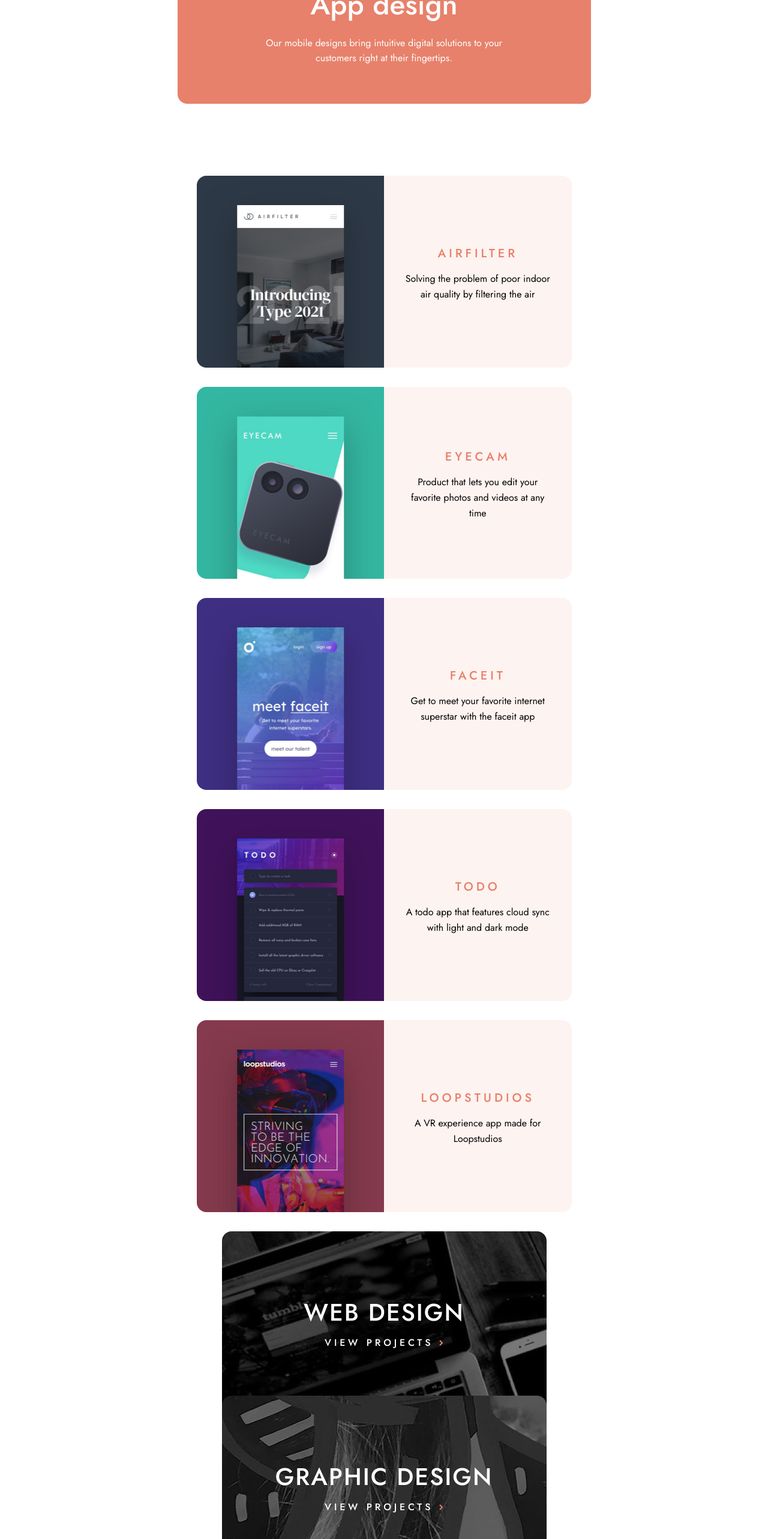
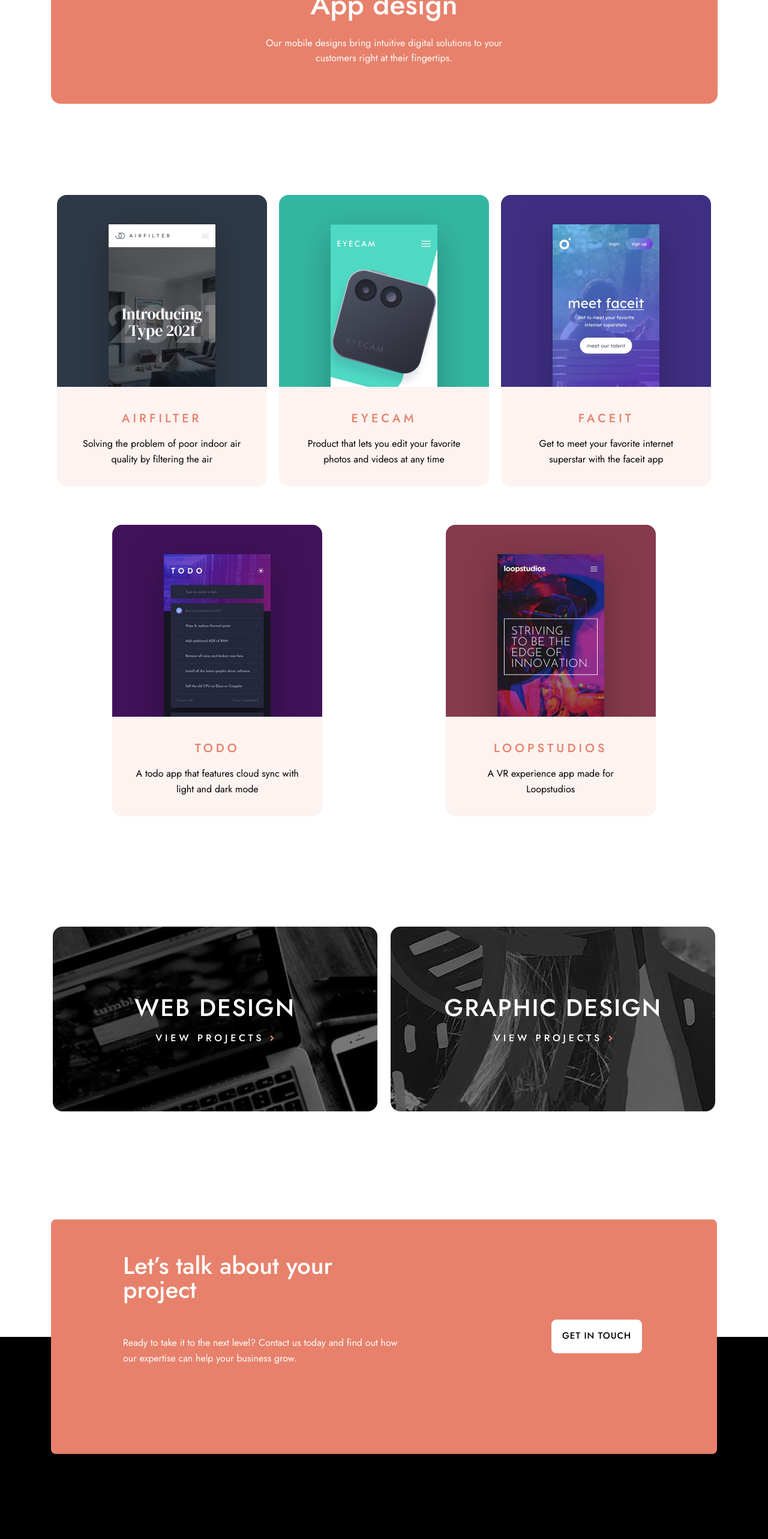
Before and after one commit to MareikeW/designo-multipage-website, a React (Create React App) app: page /appdesign in a window 1280 px wide. Shown: the part 234-2800 px from the top of the page at 60% size. Built offline with nearby package versions, Linux system fonts and the light colour scheme.

Commit message:
Homepage + Designpages Desktopversion

```diff
--- a/src/components/CharacteristicCard/characteristicCard-styles.js
+++ b/src/components/CharacteristicCard/characteristicCard-styles.js
@@ -24,6 +24,16 @@ export const StyledCharacteristicCard = styled.div`
     @media (min-width: 750px) {
         padding: 0;
     }
+
+    @media (min-width: 1200px) {
+        display: block;
+        text-align: center;
+        margin-top: 10em;
+
+        &:first-of-type {
+            margin-top: 10em;
+        }
+    }
 `
 
 export const StyledTextContainer = styled.div`
@@ -39,4 +49,16 @@ export const StyledTextContainer = styled.div`
         width: 27.44em;
         text-align: left;
     }
+
+    @media (min-width: 1024px) {
+            text-align: center;
+            margin: 0 auto;
+            width: 21.875em;
+    }
 `
+
+export const StyledCharacteristicHomeContainer = styled.div`
+    @media (min-width: 1200px) {
+        display: flex;
+    }
+`
--- a/src/components/DesignCard/designCard-styles.js
+++ b/src/components/DesignCard/designCard-styles.js
@@ -22,8 +22,8 @@ export const StyledContainer = styled.div`
         max-width: 625px;
     }
 
-    @media (min-width: 1024px) {
-        width: 541px;
+    @media (min-width: 1140px) {
+        max-width: 541px;
 
         position: ${({height}) => {
             if (height) return "absolute";
@@ -71,8 +71,8 @@ export const StyledDesignCardContainer = styled.div`
         }};
     }
 
-    @media (min-width: 1024px) {
-        width: 541px;
+    @media (min-width: 1140px) {
+        max-width: 541px;
         height: 308px;
         height: ${({height}) => {
             if (height === "webdesignDesktop") return "640px";
@@ -129,8 +129,8 @@ export const StyledText = styled.div`
         }
     }
 
-    @media (min-width: 1024px) {
-        width: 541px;
+    @media (min-width: 1140px) {
+        max-width: 541px;
         height: 308px;
 
         height: ${({height}) => {
@@ -140,10 +140,20 @@ export const StyledText = styled.div`
 `
 
 export const StyledDesignCardsHomeContainer = styled.div`
-    @media (min-width: 1024px) {
+    @media (min-width: 1140px) {
         position: relative;
         height: 640px;
         width: 1112px;
         margin: 0 auto;
     }
 `
+
+export const StyledDesignCardsPageContainer = styled.div`
+    @media (min-width: 1140px) {
+        max-width: 1150px;
+        margin: 0 auto;
+        display: flex;
+        justify-content: space-evenly;
+        margin-bottom: 10em;
+    }
+`
--- a/src/components/GetInTouch-Component/getInTouch-styles.js
+++ b/src/components/GetInTouch-Component/getInTouch-styles.js
@@ -6,7 +6,6 @@ export const ContainerPosition = styled.div`
 `
 
 export const StyledGetInTouchContainer = styled.div`
-    max-width: 600px;
     background-color: #E7816B;
     border-radius: 0.5rem;
     color: #FFFFFF;
@@ -59,4 +58,23 @@ export const StyledGetInTouchContainer = styled.div`
             padding: 0 3em;
         }
     }
+
+    @media (min-width: 1200px) {
+        display: flex;
+        width: 1110px;
+
+        div {
+            max-width: 459px;
+            text-align: left;
+            margin-left: 6em;
+        }
+
+        p {
+            padding: 0;
+        }
+
+        button {
+            margin: 7.375em 0 7.375em 17em;
+        }
+    }
 `
--- a/src/components/Hero-Components/HeroAbout.js
+++ b/src/components/Hero-Components/HeroAbout.js
@@ -1,6 +1,7 @@
 import React from "react";
 import heroAboutImage from "../../assets/about/mobile/image-about-hero.jpg";
 import heroAboutImageTablet from "../../assets/about/tablet/image-about-hero.jpg";
+import heroAboutImageDesktop from "../../assets/about/desktop/image-about-hero.jpg";
 import { StyledHeroAbout } from "./hero-styles";
 
 const HeroAbout = () => {
@@ -8,6 +9,7 @@ const HeroAbout = () => {
         <StyledHeroAbout>
             <img src={heroAboutImage} className="mobileImage" alt="Bird angle of office table where people with laptops are sitting at." />
             <img src={heroAboutImageTablet} className="tabletImage" alt="Bird angle of office table where people with laptops are sitting at." />
+            <img src={heroAboutImageDesktop} className="desktopImage" alt="Bird angle of office table where people with laptops are sitting at." />
             <div>
                 <h1>About Us</h1>
                 <p>Founded in 2010, we are a creative agency that produces lasting results for our clients.
--- a/src/components/Hero-Components/hero-styles.js
+++ b/src/components/Hero-Components/hero-styles.js
@@ -18,9 +18,14 @@ export const StyledHeroHome = styled.div`
     }
 
     @media (min-width: 1024px) {
-        max-width: 1111px;
+        max-width: 1000px;
         max-height: 640px;
         text-align: left;
+
+    }
+
+    @media (min-width: 1140px) {
+        max-width: 1111px;
     }
 `
 
@@ -136,6 +141,12 @@ export const StyledHeroPhoneImage = styled.div`
         img {
             top: 0;
             left: 0;
+            transform: translate(80%, -58%)
+        }
+    }
+
+    @media (min-width: 1140px) {
+        img {
             transform: translate(90%, -58%)
         }
     }
@@ -179,6 +190,22 @@ export const StyledDesignPageHero = styled.div`
             padding: 0 8em;
         }
     }
+
+    @media (min-width: 1024px) {
+        max-width: 900px;
+
+        p {
+            padding: 0 15em;
+        }
+    }
+
+    @media (min-width: 1200px) {
+        max-width: 1111px;
+
+        p {
+            padding: 0 21em;
+        }
+    }
 `
 
 /* ABOUT PAGE */
@@ -208,6 +235,10 @@ export const StyledHeroAbout = styled.div`
         display: none;
     }
 
+    .desktopImage {
+        display: none;
+    }
+
     @media (min-width: 724px) {
         width: 689px;
         border-radius: 1rem;
@@ -233,4 +264,35 @@ export const StyledHeroAbout = styled.div`
             padding: 2em 4em 4em 4em;
         }
     }
+
+    @media (min-width: 1024px) {
+        width: 1111px;
+        height: 480px;
+
+        .tabletImage {
+            display: none;
+        }
+
+        .desktopImage {
+            display: block;
+            float: right;
+            border-bottom-right-radius: 1rem;
+            border-top-right-radius: 1rem;
+        }
+
+        div {
+            text-align: left;
+            padding: 8em 5em;
+        }
+
+        h1 {
+            margin: 0;
+        }
+
+        p {
+            padding: 0;
+            padding-top: 2em;
+            width: 458px;
+        }
+    }
 `
--- a/src/components/Projects/projectCaseCard-styles.js
+++ b/src/components/Projects/projectCaseCard-styles.js
@@ -47,6 +47,16 @@ export const StyledProjectCaseCard = styled.div`
             justify-content: center;
         }
     }
+
+    @media (min-width: 1100px) {
+        width: 350px;
+        flex-direction: column;
+        justify-content: space-evenly;
+
+        div {
+            width: 100%;
+        }
+    }
 `
 
 export const StyledProjectImage = styled.div`
@@ -82,4 +92,19 @@ export const StyledProjectImage = styled.div`
         border-top-right-radius: 0;
         border-bottom-left-radius: 1em;
     }
+
+    @media (min-width: 1100px) {
+        border-top-right-radius: 1em;
+        border-bottom-left-radius: 0em;
+    }
 `
+
+export const StyledProjectCardsContainer = styled.div`
+    @media (min-width: 1100px) {
+        display: flex;
+        flex-wrap: wrap;
+        margin: 0 auto;
+        max-width: 1111px;
+        margin-bottom: 8em;
+    }
+`
--- a/src/pages/appDesign.js
+++ b/src/pages/appDesign.js
@@ -5,6 +5,8 @@ import ProjectCaseCard from "../components/Projects/ProjectCaseCard";
 import DesignCard from "../components/DesignCard/DesignCard";
 import GetInTouchComponent from "../components/GetInTouch-Component/GetInTouchComponent";
 import Footer from "../components/Header-Footer/Footer";
+import { StyledProjectCardsContainer } from "../components/Projects/projectCaseCard-styles";
+import { StyledDesignCardsPageContainer } from "../components/DesignCard/designCard-styles";
 
 const AppDesign = () => {
     return (
@@ -16,6 +18,7 @@ const AppDesign = () => {
                 subtitle="Our mobile designs bring intuitive digital solutions to your customers right at their fingertips."
             />
 
+            <StyledProjectCardsContainer>
                 <ProjectCaseCard
                     title="Airfilter"
                     description="Solving the problem of poor indoor air quality by filtering the air"
@@ -36,7 +39,9 @@ const AppDesign = () => {
                     title="Loopstudios"
                     description="A VR experience app made for Loopstudios"
                 />
+            </StyledProjectCardsContainer>
 
+            <StyledDesignCardsPageContainer>
                 <DesignCard
                     title="Web Design"
                     linkPath="/webdesign"
@@ -47,6 +52,7 @@ const AppDesign = () => {
                     linkPath="/graphicdesign"
                     background="graphicdesign"
                 />
+            </StyledDesignCardsPageContainer>
 
             <GetInTouchComponent />
             <Footer />
--- a/src/pages/graphicDesign.js
+++ b/src/pages/graphicDesign.js
@@ -5,7 +5,8 @@ import ProjectCaseCard from "../components/Projects/ProjectCaseCard";
 import DesignCard from "../components/DesignCard/DesignCard";
 import GetInTouchComponent from "../components/GetInTouch-Component/GetInTouchComponent";
 import Footer from "../components/Header-Footer/Footer";
-
+import { StyledProjectCardsContainer } from "../components/Projects/projectCaseCard-styles";
+import { StyledDesignCardsPageContainer } from "../components/DesignCard/designCard-styles";
 const GraphicDesign = () => {
     return (
         <div>
@@ -16,6 +17,7 @@ const GraphicDesign = () => {
                 subtitle="We deliver eye-catching branding materials that are tailored to meet your business objectives."
             />
 
+            <StyledProjectCardsContainer>
                 <ProjectCaseCard
                     title="Tim Brown"
                     description="A book cover designed for Tim Brown’s new release, ‘Change’"
@@ -28,7 +30,9 @@ const GraphicDesign = () => {
                     title="Science!"
                     description="A poster made in collaboration with the Federal Art Project"
                 />
+            </StyledProjectCardsContainer>
 
+            <StyledDesignCardsPageContainer>
                 <DesignCard
                     title="App Design"
                     linkPath="/appdesign"
@@ -39,6 +43,7 @@ const GraphicDesign = () => {
                     linkPath="/webdesign"
                     background="webdesign"
                 />
+            </StyledDesignCardsPageContainer>
 
             <GetInTouchComponent />
             <Footer />
--- a/src/pages/home.js
+++ b/src/pages/home.js
@@ -6,6 +6,7 @@ import CharacteristicCard from "../components/CharacteristicCard/CharacteristicC
 import GetInTouchComponent from "../components/GetInTouch-Component/GetInTouchComponent";
 import Footer from "../components/Header-Footer/Footer";
 import { StyledDesignCardsHomeContainer } from "../components/DesignCard/designCard-styles";
+import { StyledCharacteristicHomeContainer } from "../components/CharacteristicCard/characteristicCard-styles";
 
 const Home = () => {
     return (
@@ -37,7 +38,7 @@ const Home = () => {
                 />
             </StyledDesignCardsHomeContainer>
 
-            <div>
+            <StyledCharacteristicHomeContainer>
                 <CharacteristicCard
                     characteristic="Passionate"
                     description="Each project starts with an in-depth brand research to ensure we only create products that serve a purpose. We merge
@@ -58,7 +59,7 @@ const Home = () => {
                 strive to give them the best experience a company can provide."
                     svgName="friendly"
                 />
-            </div>
+            </StyledCharacteristicHomeContainer>
 
             <GetInTouchComponent />
 
--- a/src/pages/webDesign.js
+++ b/src/pages/webDesign.js
@@ -5,6 +5,8 @@ import ProjectCaseCard from "../components/Projects/ProjectCaseCard";
 import DesignCard from "../components/DesignCard/DesignCard";
 import GetInTouchComponent from "../components/GetInTouch-Component/GetInTouchComponent";
 import Footer from "../components/Header-Footer/Footer";
+import { StyledProjectCardsContainer } from "../components/Projects/projectCaseCard-styles";
+import { StyledDesignCardsPageContainer } from "../components/DesignCard/designCard-styles";
 
 const WebDesign = () => {
     return (
@@ -17,6 +19,7 @@ const WebDesign = () => {
                 and bring memorable brand experiences."
             />
 
+            <StyledProjectCardsContainer>
                 <ProjectCaseCard
                     title="Express"
                     description="A multi-carrier shipping website for ecommerce businesses"
@@ -41,7 +44,9 @@ const WebDesign = () => {
                     title="Camp"
                     description="Get expert training in coding, data, design, and digital marketing"
                 />
+            </StyledProjectCardsContainer>
 
+            <StyledDesignCardsPageContainer>
                 <DesignCard
                     title="App Design"
                     linkPath="/appdesign"
@@ -52,6 +57,7 @@ const WebDesign = () => {
                     linkPath="/graphicdesign"
                     background="graphicdesign"
                 />
+            </StyledDesignCardsPageContainer>
 
             <GetInTouchComponent />
             <Footer />
```
Lines whose indentation alone changed are shown as unchanged.
